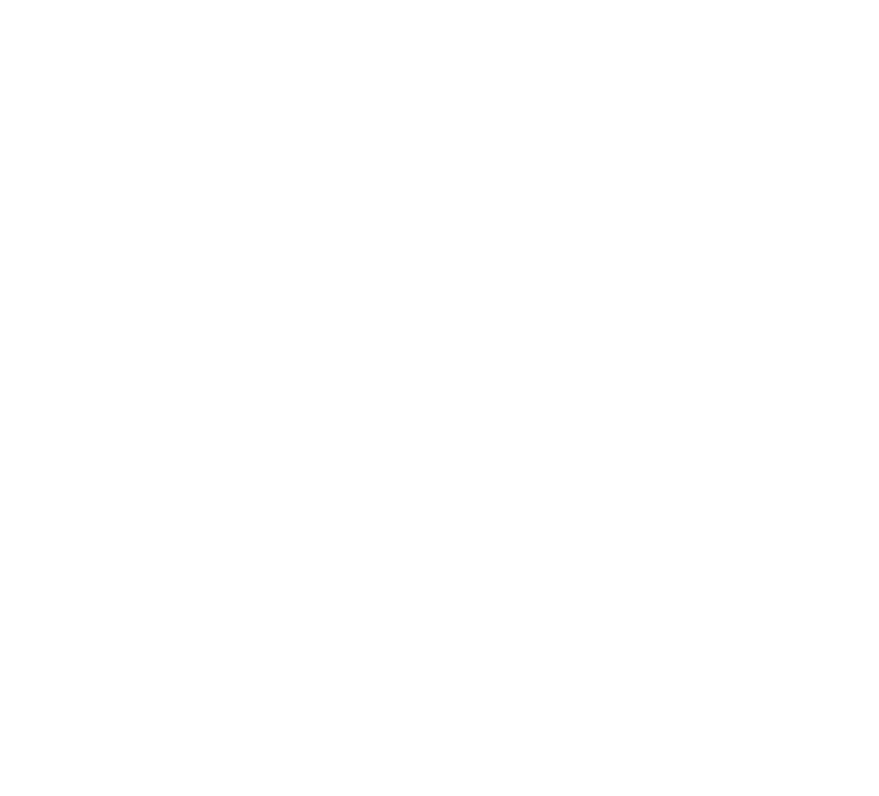
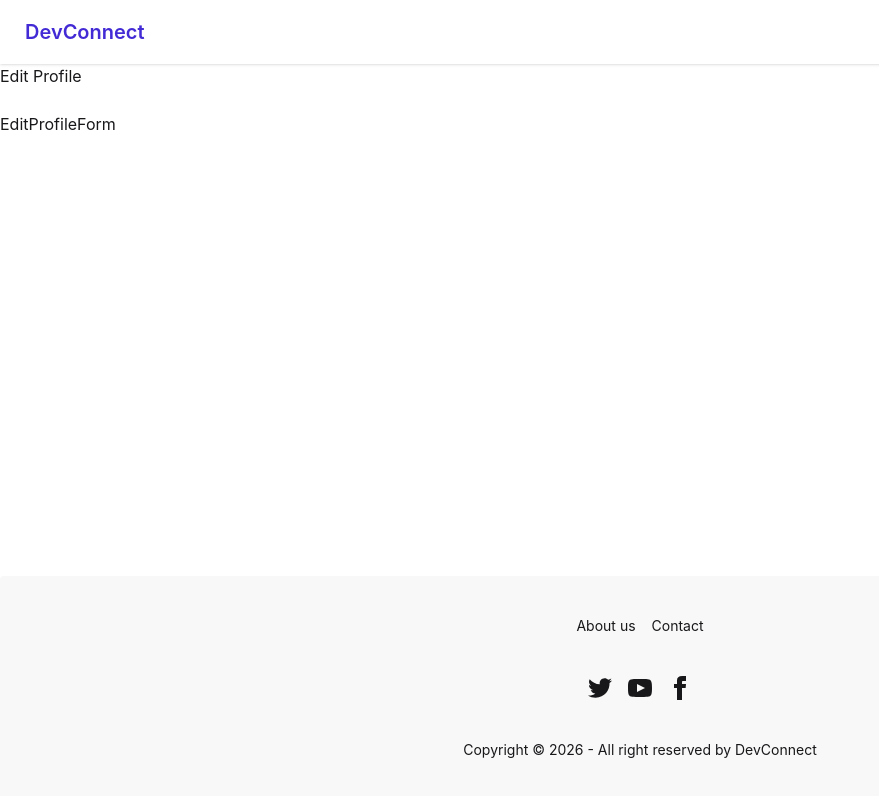
Before and after one commit to RazaRajpoot92/devconnect-frontend, a React (Vite) app: page /edit/profile in a window 1280 px wide. Before the commit this address had no page. Shown: the top 796 px of the page, without its empty margins (0-879 px from the left). Built offline with nearby package versions, Linux system fonts and the light colour scheme; no server answers.

Commit message:
started working on profile edit

```diff
--- a/src/App.jsx
+++ b/src/App.jsx
@@ -9,6 +9,7 @@
 import appStore from './components/utils/appStore'
 
 import FeedPage from './pages/FeedPage'
+import EditProfilePage from './pages/EditProfilePage'
 
 function App() {
   return (
@@ -21,6 +22,7 @@
                   <Route path='/feed' element={<FeedPage />}  />
                   <Route path='/login' element={<Login />}  />
                   <Route path='/signup' element={<SignUp />}  />
+                  <Route path='/edit/profile' element={<EditProfilePage />}/>
               </Route>
           </Routes>
       </BrowserRouter>
--- /dev/null
+++ b/src/components/EditProfileForm.jsx
@@ -0,0 +1,9 @@
+import React from 'react'
+
+const EditProfileForm = () => {
+  return (
+    <div>EditProfileForm</div>
+  )
+}
+
+export default EditProfileForm
--- a/src/components/NavBar.jsx
+++ b/src/components/NavBar.jsx
@@ -51,10 +51,10 @@
             className="menu menu-sm dropdown-content bg-base-100 rounded-box z-1 mt-3 w-52 p-2 shadow"
           >
             <li>
-              <a className="justify-between">
+              <Link to={'/edit/profile'} className="justify-between">
                 Profile
                 <span className="badge">New</span>
-              </a>
+              </Link>
             </li>
             <li>
               <a>Settings</a>
--- /dev/null
+++ b/src/pages/EditProfilePage.jsx
@@ -0,0 +1,17 @@
+import React from 'react'
+import EditProfileForm from '../components/EditProfileForm'
+
+const EditProfilePage = () => {
+  return (
+    <div>
+
+    <h1>Edit Profile</h1>
+
+    <br />
+
+    <EditProfileForm />
+    </div>
+  )
+}
+
+export default EditProfilePage
```
